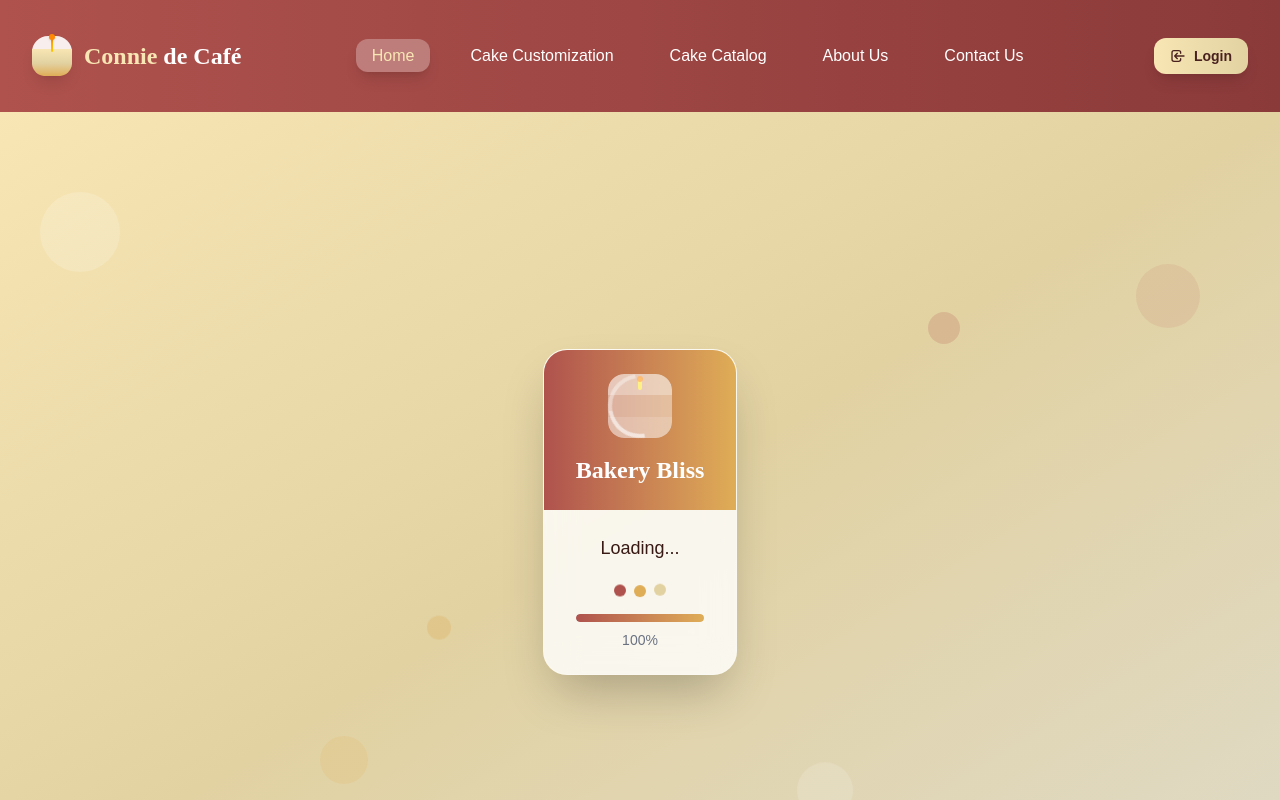
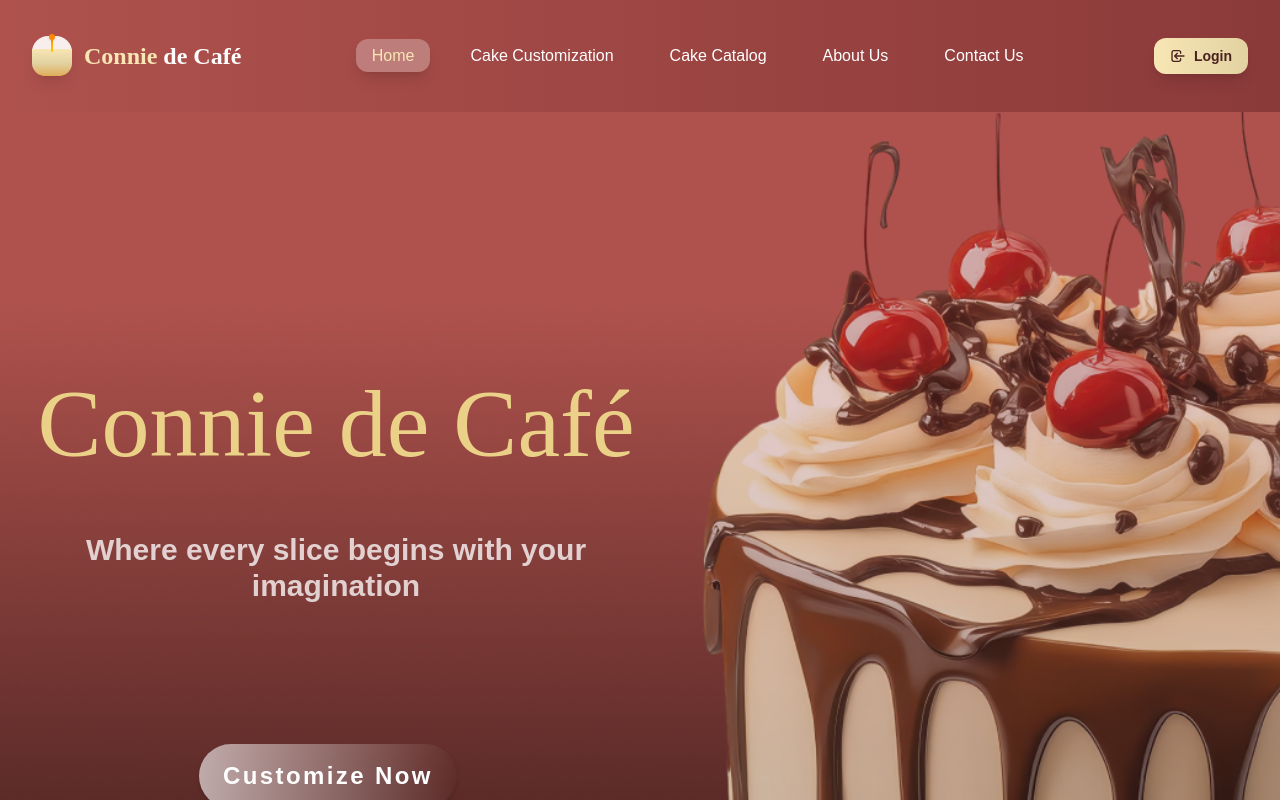
Before and after one commit to Gcoyy/bakery-bliss, a React (Vite) app: page / in a window 1280 px wide. Shown: the top 800 px of the page. Built offline with nearby package versions, Linux system fonts and the light colour scheme.

Commit message:
MINOR UPDATE: FIXED HOME SCREEN FOR NON-LOGGED IN USERS

```diff
--- a/src/App.jsx
+++ b/src/App.jsx
@@ -40,8 +40,11 @@ function AppRoutes() {
         <Route path="/login" element={<PageTransition><Login /></PageTransition>} />
         <Route path="/reset-password" element={<PageTransition><ResetPassword /></PageTransition>} />
 
-        {/* Root path with role-based redirect */}
-        <Route path="/" element={<RoleBasedRedirect />} />
+        {/* Root path - accessible to everyone */}
+        <Route path="/" element={<PageTransition><Home /></PageTransition>} />
+
+        {/* Dashboard route with role-based redirect for logged-in users */}
+        <Route path="/dashboard" element={<RoleBasedRedirect />} />
 
         {/* Public routes */}
         <Route path="/home" element={<PageTransition><Home /></PageTransition>} />
```
